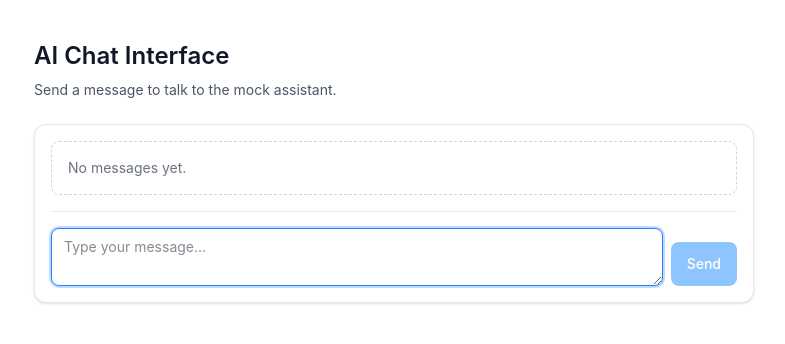
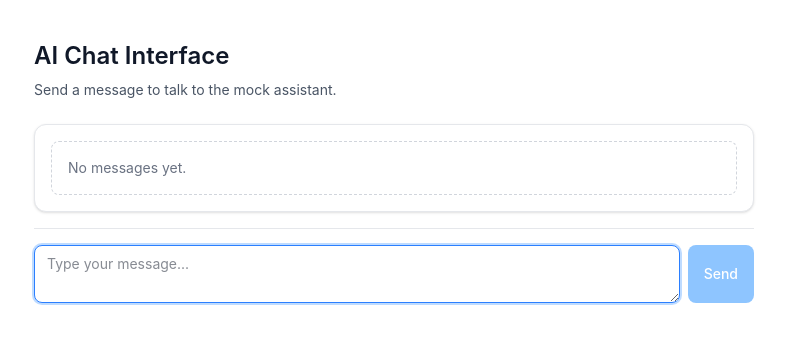
Before and after one commit to YottyHol/NMG-Chat-App, a Next.js app: page / in a window 1280 px wide. Shown: the top 344 px of the page, without its empty margins (246-1031 px from the left). Built offline with nearby package versions, Linux system fonts and the light colour scheme.

Commit message:
Quick Code and Style Tidy

```diff
--- a/app/page.tsx
+++ b/app/page.tsx
@@ -3,33 +3,6 @@
 import { ChatInput, MessageList } from "@/features/chat";
 import type { Message } from "@/types/chat";
 import { useCallback, useState } from "react";
-
-// // Keep for later testing ui
-// const DEMO_MESSAGE_COUNT = 50;
-
-// const loremSnippets = [
-//   "Lorem ipsum dolor sit amet, consectetur adipiscing elit.",
-//   "Sed do eiusmod tempor incididunt ut labore et dolore magna aliqua.",
-//   "Ut enim ad minim veniam, quis nostrud exercitation ullamco laboris nisi ut aliquip ex ea commodo consequat.",
-//   "Duis aute irure dolor in reprehenderit in voluptate velit esse cillum dolore eu fugiat nulla pariatur.",
-//   "Excepteur sint occaecat cupidatat non proident, sunt in culpa qui officia deserunt mollit anim id est laborum.",
-// ];
-
-// const demoMessages: Message[] = Array.from(
-//   { length: DEMO_MESSAGE_COUNT },
-//   (_, index) => {
-//     const messageNumber = index + 1;
-//     const role = index % 2 === 0 ? "assistant" : "user";
-//     const content = loremSnippets[index % loremSnippets.length];
-
-//     return {
-//       id: `msg_${messageNumber}`,
-//       role,
-//       content,
-//       timestamp: new Date().toISOString(),
-//     };
-//   },
-// );
 
 export default function Home() {
   const [messages, setMessages] = useState<Message[]>([]);
@@ -118,12 +91,14 @@ export default function Home() {
       <p className="mt-1.5 text-xs text-gray-600 sm:mt-2 sm:text-sm">
         Send a message to talk to the mock assistant.
       </p>
-
+      {/* I want history messages to scroll behind the send box so the focus makes more sense */}
       <section
         className="mt-4 rounded-lg border border-gray-200 bg-white p-3 shadow-sm sm:mt-6 sm:rounded-xl sm:p-4"
         aria-label="Chat conversation"
       >
         <MessageList messages={messages} onRetry={handleRetry} />
+      </section>
+      <section>
         <ChatInput
           value={draftMessage}
           disabled={isLoading}
--- a/features/chat/components/ChatInput.tsx
+++ b/features/chat/components/ChatInput.tsx
@@ -37,7 +37,7 @@ export function ChatInput({
       role="form"
       aria-label="Compose message"
     >
-      <div className="flex items-end gap-1.5 sm:gap-2">
+      <div className="flex items-stretch gap-1.5 sm:gap-2">
         <textarea
           ref={textareaRef}
           value={value}
@@ -59,7 +59,7 @@ export function ChatInput({
           onClick={sendAndKeepFocus}
           disabled={isSendDisabled}
           aria-label="Send message"
-          className="h-10 rounded-lg bg-blue-600 px-3 text-sm font-medium text-white transition hover:bg-blue-700 disabled:cursor-not-allowed disabled:bg-blue-300 sm:h-11 sm:px-4"
+          className="rounded-lg bg-blue-600 px-3 text-sm font-medium text-white transition hover:bg-blue-700 disabled:cursor-not-allowed disabled:bg-blue-300 sm:px-4"
         >
           Send
         </button>
```
